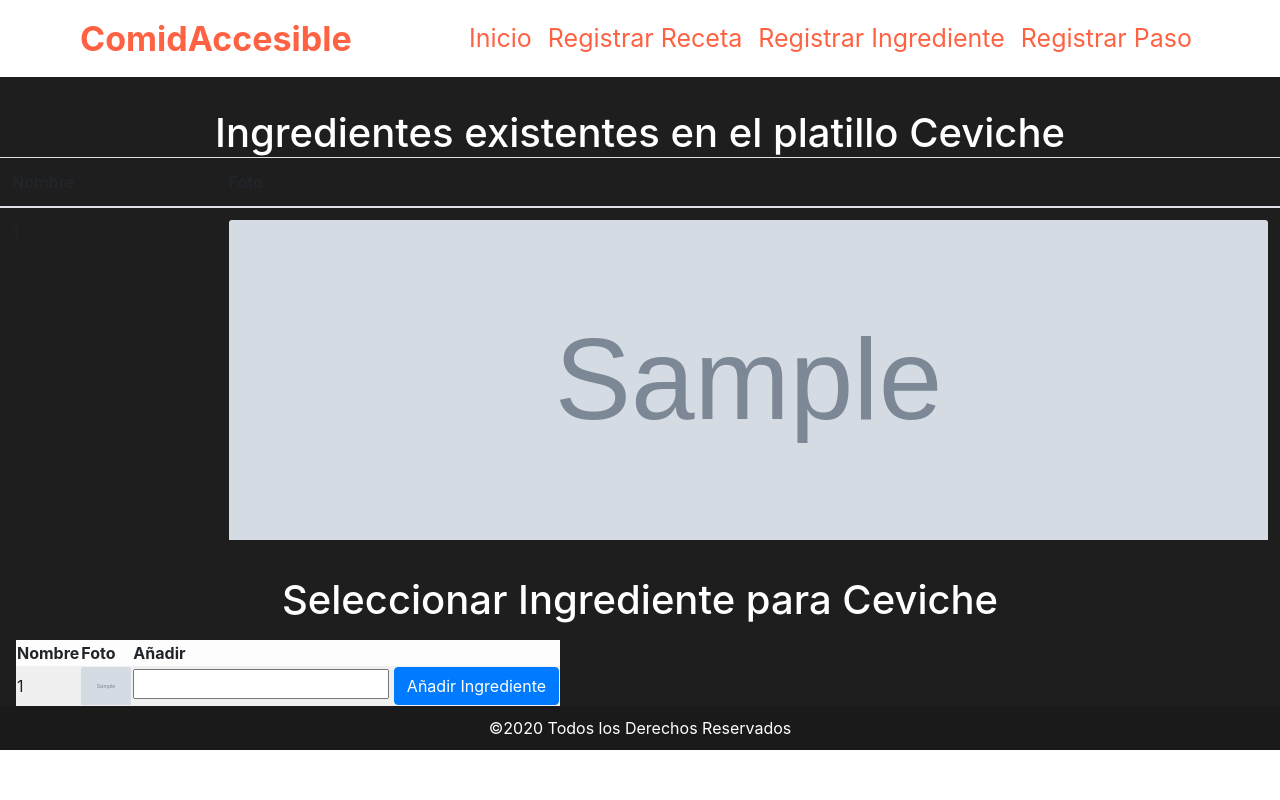
After one commit to kevinHumaredaD/TRABAJOFINALTALLER, a PHP site: page /registrar_ingrediente.php?id=1 in a window 1280 px wide. The commit adds this page. Run offline with PHP 8.4, Linux system fonts and the light colour scheme; data comes from the database, SQL or seed files in the repository; tables that the repository leaves empty hold one stand-in row (values such as "Sample post"); grey boxes marked "Sample" are stand-in pictures.

Commit message:
committabla2

```diff
--- /dev/null
+++ b/registrar_ingrediente.php
@@ -0,0 +1,92 @@
+<?php
+    include 'partes/conexion.php';
+    $sentencia_ingrediente = "SELECT * FROM ingrediente";
+    $sentencia=$db->query($sentencia_ingrediente);
+    $ingrediente= $sentencia->fetchAll();
+    $idPlato= $_GET["id"];
+    $sentencia_plato = "SELECT * FROM plato where IdPlato = $idPlato";
+    $sentencia=$db->query($sentencia_plato);
+    $plato= $sentencia->fetch();
+    $sentencia_platoingrediente = "SELECT * FROM platoingrediente where IdPlato = $idPlato";
+    $sentencia=$db->query($sentencia_platoingrediente);
+    $platoingrediente= $sentencia->fetchAll();
+?>
+<!DOCTYPE html>
+<html lang="en">
+<head>
+    <meta charset="UTF-8">
+    <meta name="viewport" content="width=device-width, initial-scale=1.0">
+    <title>Document</title>
+    <link rel="stylesheet" href="hojaestilo/estilodepagina.css">
+    <link rel="stylesheet" href="https://cdn.jsdelivr.net/npm/bootstrap@4.5.3/dist/css/bootstrap.min.css" integrity="sha384-TX8t27EcRE3e/ihU7zmQxVncDAy5uIKz4rEkgIXeMed4M0jlfIDPvg6uqKI2xXr2" crossorigin="anonymous">
+</head>
+<body>
+    <?php include 'partes/header.php'?>
+
+    <div style="background-color:#1e1e1e;">
+        <br/>
+        <h1 style="text-align:center; margin:0px;color:white;" class="pt-2">Ingredientes existentes en el platillo <?php echo $plato["NombrePlato"]?></h1>
+        <?php if(count($platoingrediente) == 0) {?>
+            <br/>
+            <p style="text-align:center; color:white; margin-bottom:0px " >No existen ingredientes para esta receta.</p>
+        <?php } else { ?>
+            <table class="table">
+                <thead>
+                    <tr>
+                    <th scope="col">Nombre</th>
+                    <th scope="col">Foto</th>
+                    </tr>
+                </thead>
+                <tbody>
+                    <?php foreach($platoingrediente as $pi) {?>
+                    <tr>
+                        <?php
+                            $idpi = $pi["IdIngrediente"];
+                            $sentencia_ingrediente_existe = "SELECT * FROM ingrediente where IdIngrediente = $idpi";
+                            $sentencia_ie=$db->query($sentencia_ingrediente_existe);
+                            $i_existente= $sentencia_ie->fetch();
+                        ?>
+                        <td><?php echo $i_existente["Nombre"]?></td>
+                        <td><img src="<?php echo $i_existente["Foto"]; ?>" class="alto card-img-top " alt="..."></td>
+                    </tr>
+                    <?php }?>
+                </tbody>
+            </table>
+        <?php } ?>
+        <h1 style="text-align:center; margin:0px;color:white;" class="pt-2">Seleccionar Ingrediente para <?php echo $plato["NombrePlato"]?></h1>
+    </div>
+
+    <div class="w-100 mr-0 ml-0 pr-3 pl-3 pt-3" style="background-color:#1e1e1e">
+
+            <table class="table-light  table-striped ">
+                <thead>
+                    <tr>
+                    <th scope="col">Nombre</th>
+                    <th scope="col">Foto</th>
+                    <th scope="col">Añadir</th>
+                    </tr>
+                </thead>
+                <tbody>
+                    <?php foreach($ingrediente as $i){ ?>
+                    <tr>
+                        <td><?php echo $i["Nombre"]?></td>
+                        <td><img style="width:50px "src="<?php echo $i["Foto"]; ?>" class="alto card-img-top " alt="..."></td>
+                        <td>
+                            <div>
+                                <form action="procesar_ingrediente.php" method="post">
+                                    <input type="hidden" name="IdPlato" value="<?php echo $idPlato; ?>">
+                                    <input type="hidden" name="IdIngrediente" value="<?php echo $i["IdIngrediente"]; ?>">
+                                    <input type="number" name="Cantidad" id="" required>
+                                    <button type="submit"class="btn btn-primary " >Añadir Ingrediente</button>
+                                </form>
+                            </div>
+                        </td>
+                    </tr>
+                    <?php }?>
+                </tbody>
+            </table>
+    </div>
+
+    <?php include 'partes/footer.php'?>
+</body>
+</html>
```
Also changed, not shown: procesar_receta.php (+8 -1 lines).
